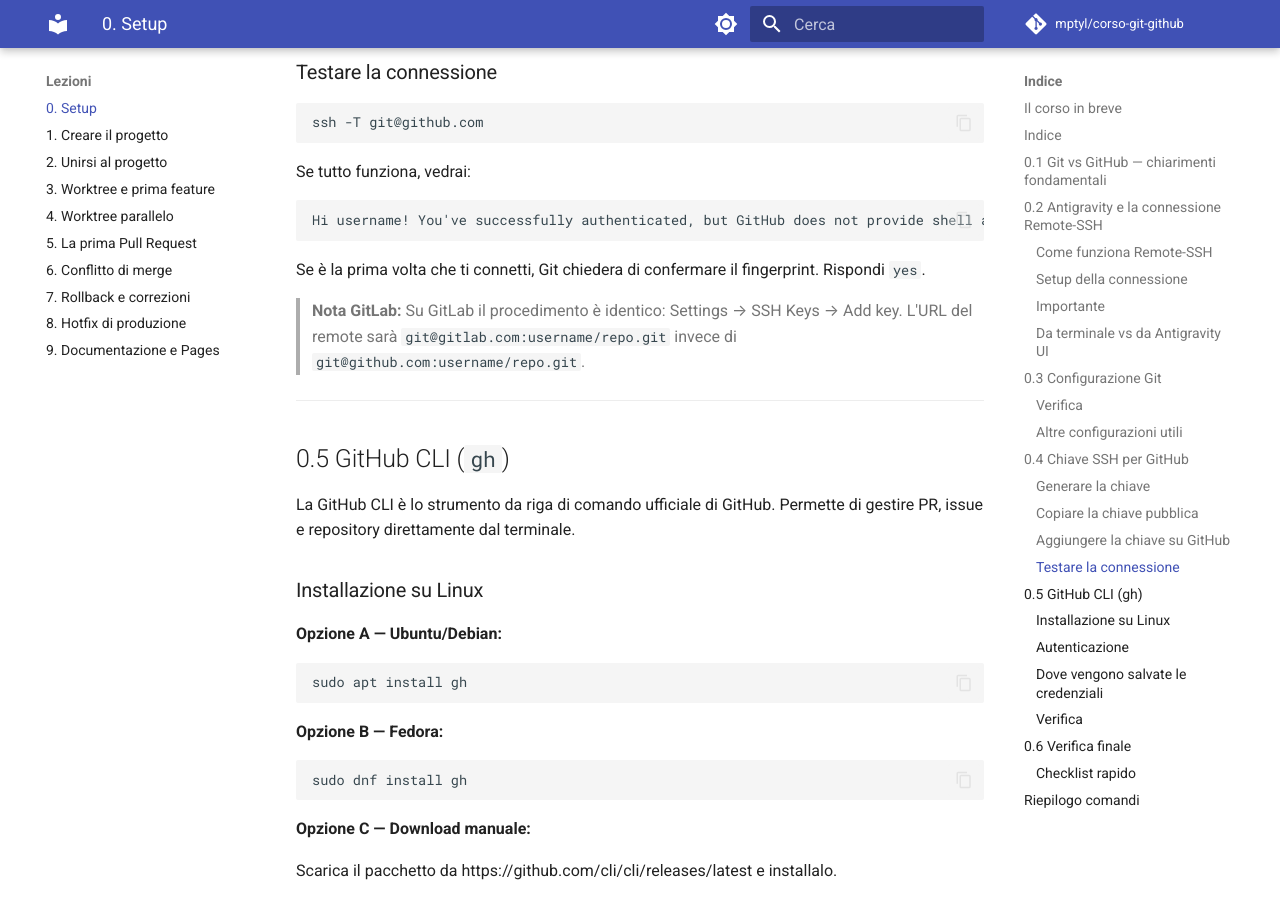
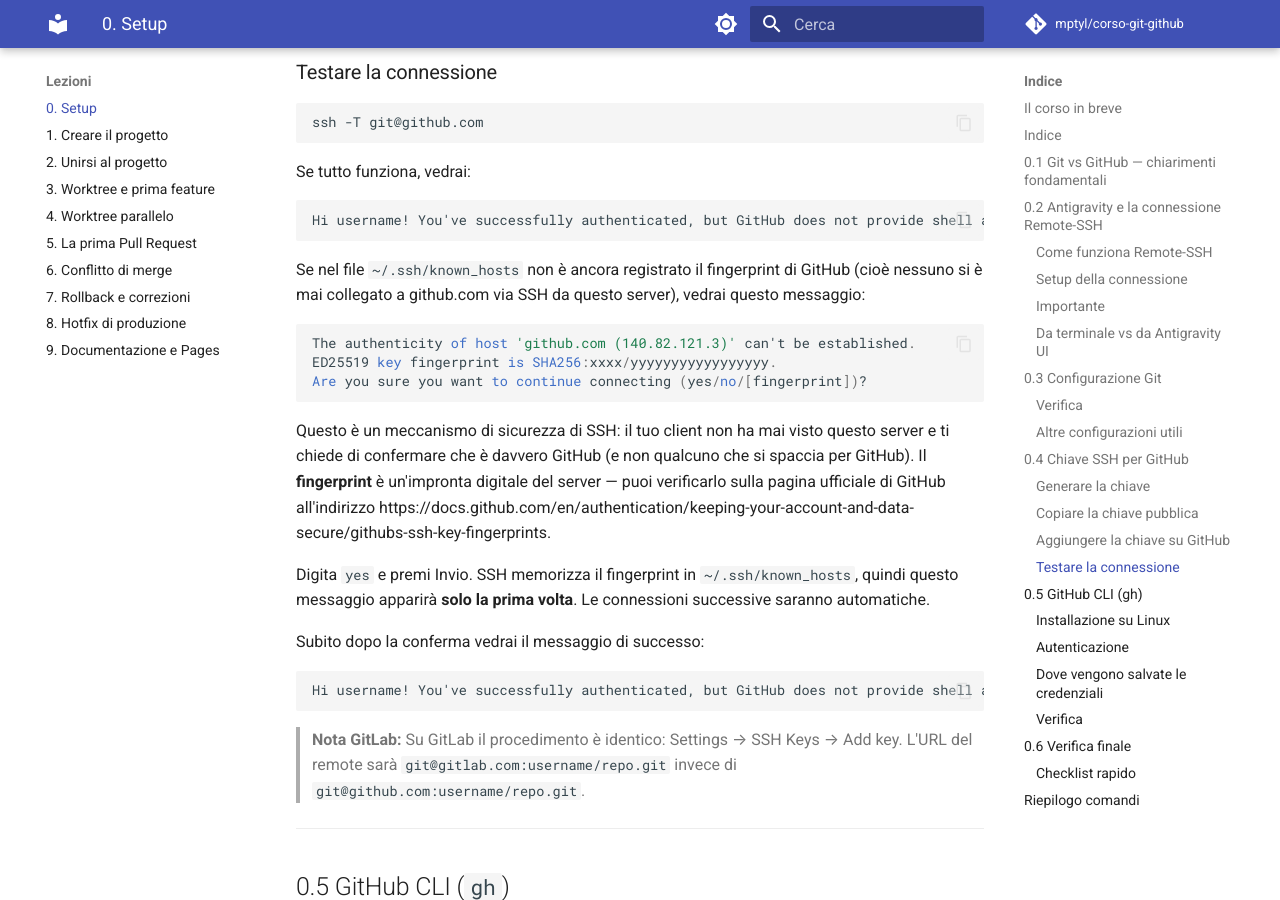
Before and after one commit to mptyl/corso-git-github, an MkDocs documentation site: the page built from docs/lezione-00.md, in a window 1280 px wide and 900 px high, scrolled down 6535 px. Built offline with MkDocs 1.6.1 and Material for MkDocs 9.7.7, drawn with Linux system fonts in a browser that asks for light colours; comment, search, counter and statistics services are not loaded.

Commit message:
Chiarisci fingerprint SSH: quando appare e cosa significa

````diff
--- a/docs/lezione-00.md
+++ b/docs/lezione-00.md
@@ -234,7 +234,23 @@ Se tutto funziona, vedrai:
 Hi username! You've successfully authenticated, but GitHub does not provide shell access.
 ```
 
-Se è la prima volta che ti connetti, Git chiedera di confermare il fingerprint. Rispondi `yes`.
+Se nel file `~/.ssh/known_hosts` non è ancora registrato il fingerprint di GitHub (cioè nessuno si è mai collegato a github.com via SSH da questo server), vedrai questo messaggio:
+
+```
+The authenticity of host 'github.com (140.82.121.3)' can't be established.
+ED25519 key fingerprint is SHA256:xxxx/yyyyyyyyyyyyyyyyy.
+Are you sure you want to continue connecting (yes/no/[fingerprint])?
+```
+
+Questo è un meccanismo di sicurezza di SSH: il tuo client non ha mai visto questo server e ti chiede di confermare che è davvero GitHub (e non qualcuno che si spaccia per GitHub). Il **fingerprint** è un'impronta digitale del server — puoi verificarlo sulla pagina ufficiale di GitHub all'indirizzo https://docs.github.com/en/authentication/keeping-your-account-and-data-secure/githubs-ssh-key-fingerprints.
+
+Digita `yes` e premi Invio. SSH memorizza il fingerprint in `~/.ssh/known_hosts`, quindi questo messaggio apparirà **solo la prima volta**. Le connessioni successive saranno automatiche.
+
+Subito dopo la conferma vedrai il messaggio di successo:
+
+```
+Hi username! You've successfully authenticated, but GitHub does not provide shell access.
+```
 
 > **Nota GitLab:** Su GitLab il procedimento è identico: Settings → SSH Keys → Add key. L'URL del remote sarà `git@gitlab.com:username/repo.git` invece di `git@github.com:username/repo.git`.
 
````
